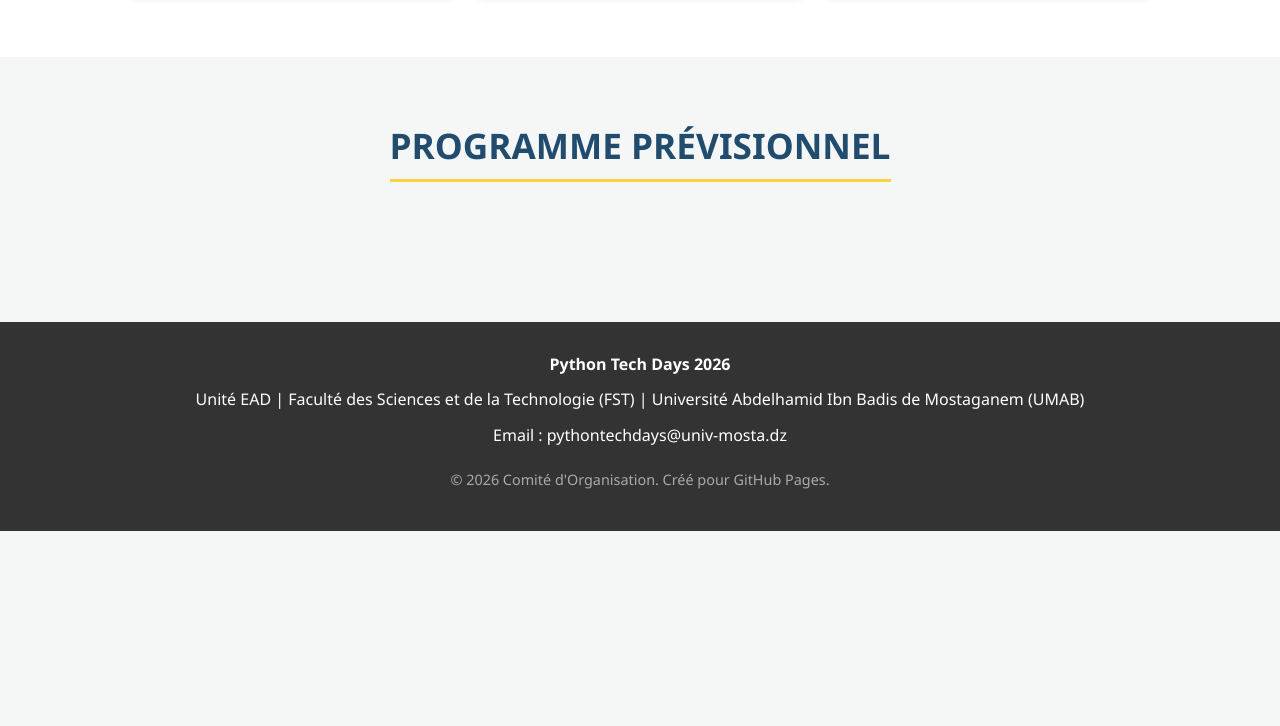
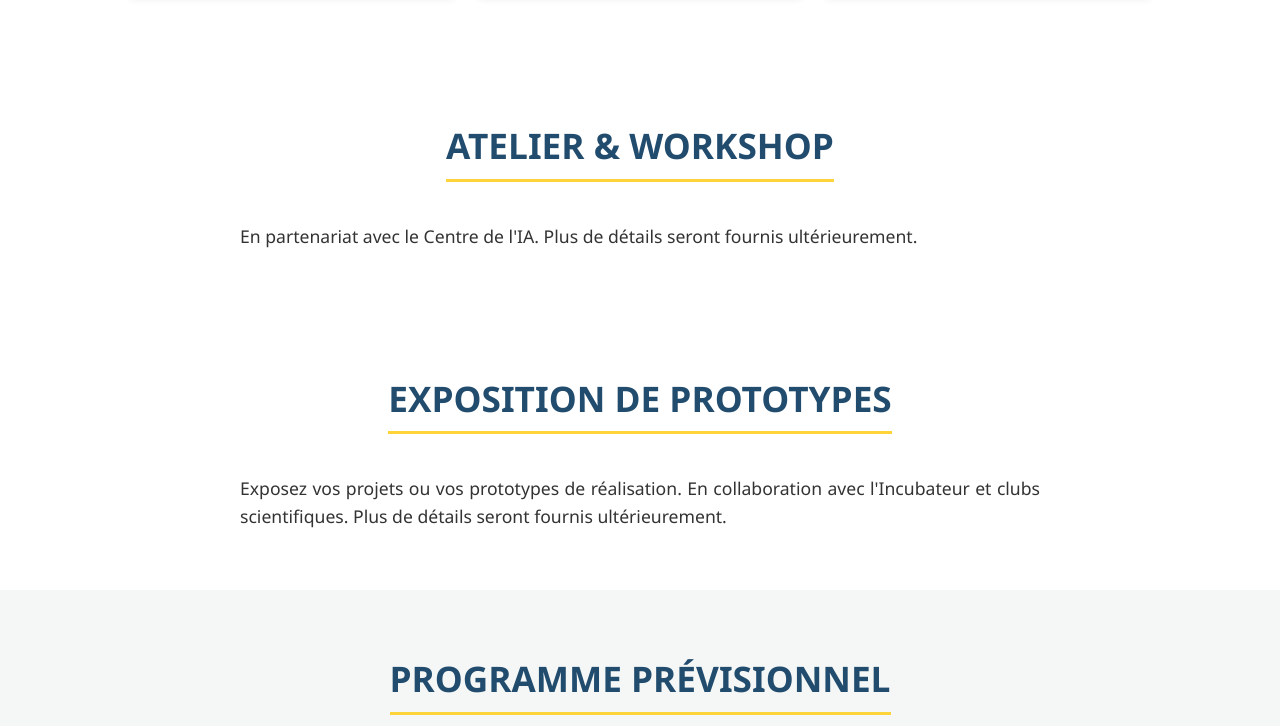
Before and after one commit to MerAARIZOU/PythonTechDays-FST-univ-mosta, a plain HTML site: page index.html in a window 1280 px wide. Shown: the part 1614-2340 px from the top of the page. Before the commit the page ends 2145 px from the top, so only its background shows below. Drawn offline with Linux system fonts and the light colour scheme.

Commit message:
Add Workshop and Exposition sections
Added sections for Workshop and Exposition in index.html.

```diff
--- a/index.html
+++ b/index.html
@@ -74,6 +74,8 @@
         <div class="nav-links">
             <a href="#about">À propos</a>
             <a href="#tracks">Thématiques</a>
+            <a href="#workshop">Workshop</a>
+            <a href="#exposition">Exposition</a>
             <a href="#program">Programme</a>
             <a href="#contact">Contact</a>
         </div>
@@ -133,6 +135,48 @@
         </div>
     </section>
 
+    <section id="workshop" style="background: var(--white);">
+        <div class="center-heading">
+            <h2>Atelier & Workshop</h2>
+        </div>
+         <p style="text-align: justify; max-width: 800px; margin: 0 auto; font-size: 1.1rem;">
+              En partenariat avec le Centre de l'IA. Plus de détails seront fournis ultérieurement.
+         </p>
+      <!--div class="tracks-grid">
+            <div class="track-card">
+                <h3>Track 1 : Signal & Imagerie</h3>
+                <p>Filtrage numérique, analyse spectrale, vision par ordinateur, imagerie médicale et détection de défauts (SciPy, OpenCV).</p>
+            </div>
+            <div class="track-card">
+                <h3>Track 2 : Robotique & Embarqué</h3>
+                <p>Programmation de microcontrôleurs (MicroPython), IoT, navigation autonome et simulation de systèmes de commande (ROS, python-control).</p>
+            </div>
+            <div class="track-card">
+                <h3>Track 3 : Énergétique & Procédés</h3>
+                <p>Thermodynamique, simulation de réacteurs, bilans thermiques et optimisation des réseaux électriques (CoolProp, GEKKO, pandapower).</p>
+            </div>
+            <div class="track-card">
+                <h3>Track 4 : Modélisation Numérique</h3>
+                <p>Résolution d'équations (EDP), méthode des éléments finis, mécanique des fluides et CAO paramétrique (FEniCS, FreeCAD API).</p>
+            </div>
+            <div class="track-card">
+                <h3>Track 5 : Environnement & BIM</h3>
+                <p>Systèmes d'Information Géographique (SIG), topographie, maquettes numériques BIM et architecture générative (GeoPandas, IfcOpenShell).</p>
+            </div>
+            <div class="track-card">
+                <h3>Track 6 : Boîte à Outils du Chercheur</h3>
+                <p>Automatisation des mesures (PyVISA), Data Science, recherche reproductible et dataviz (Pandas, Jupyter, Seaborn).</p>
+            </div>
+      </div-->
+    </section>
+    <section id="exposition" style="background: var(--white);">
+        <div class="center-heading">
+            <h2>Exposition de Prototypes</h2>
+        </div>
+         <p style="text-align: justify; max-width: 800px; margin: 0 auto; font-size: 1.1rem;">
+              Exposez vos projets ou vos prototypes de réalisation. En collaboration avec l'Incubateur et clubs scientifiques. Plus de détails seront fournis ultérieurement.
+         </p>
+    </section>
     <section id="program">
         <div class="center-heading">
             <h2>Programme Prévisionnel</h2>
```
